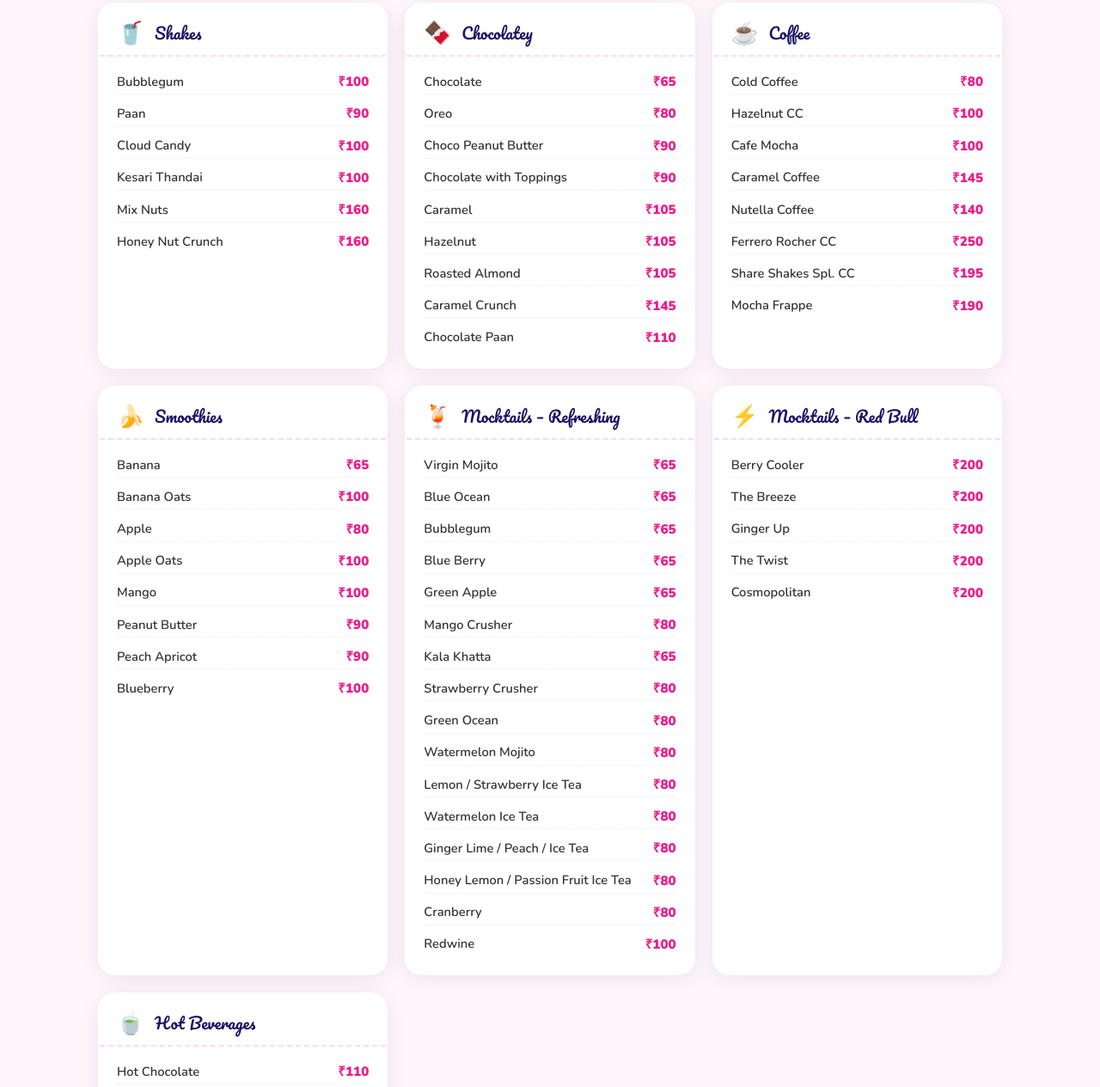
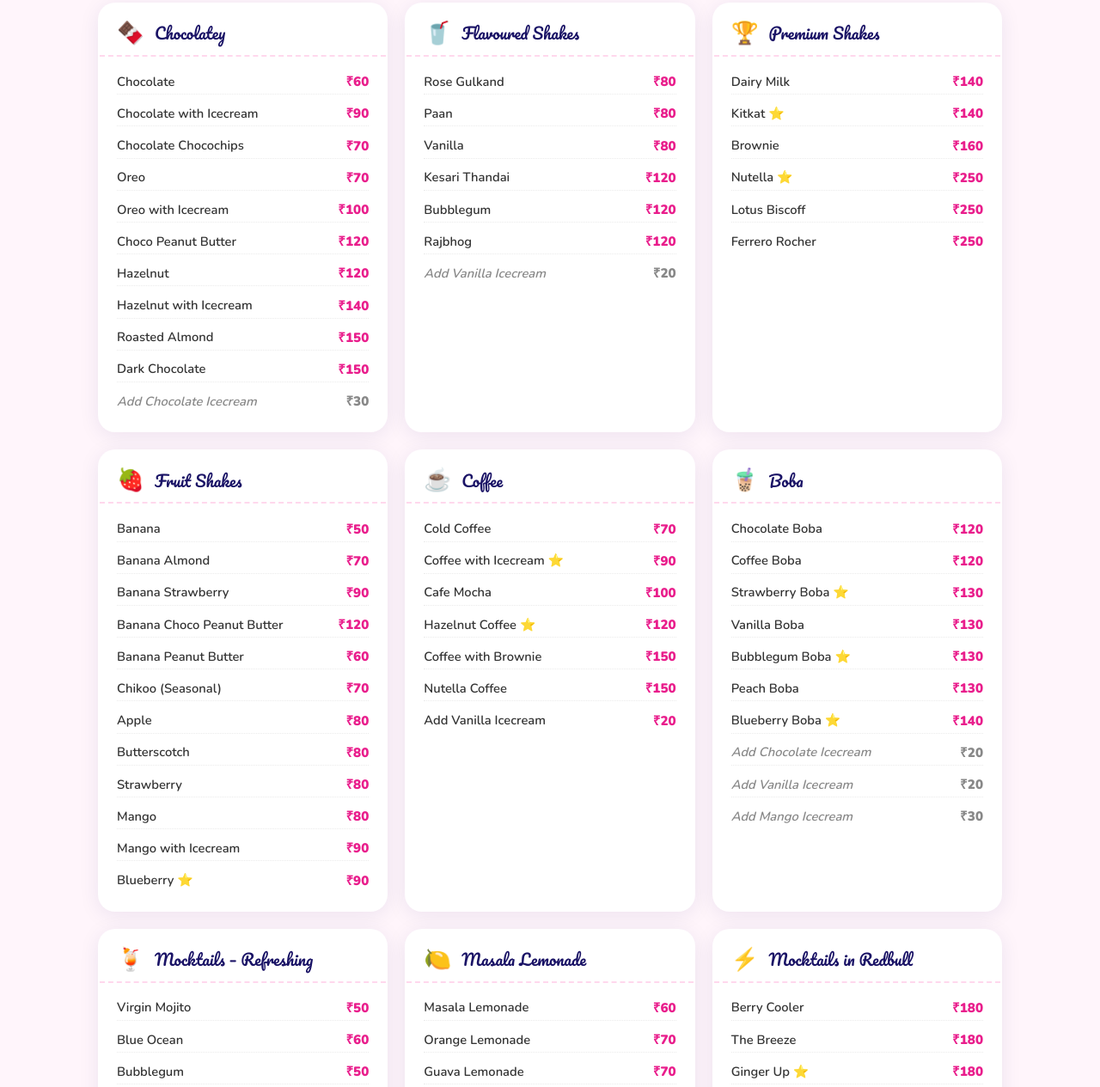
Before and after one commit to himankspotify-cmd/Shareshakes.github.io, a plain HTML site: page index.html in a window 1280 px wide. Shown: the part 1076-2341 px from the top of the page at 86% size. Drawn offline with nearby package versions, Linux system fonts and the light colour scheme.

Commit message:
Add files via upload

```diff
--- a/index.html
+++ b/index.html
@@ -546,38 +546,79 @@
 
   <div class="menu-grid">
 
-    <!-- Shakes -->
-    <div class="menu-card">
-      <div class="menu-card-header">
-        <span class="menu-card-icon">🥤</span>
-        <span class="menu-card-title">Shakes</span>
-      </div>
-      <div class="menu-items">
-        <div class="menu-item"><span>Bubblegum</span><span class="price">₹100</span></div>
-        <div class="menu-item"><span>Paan</span><span class="price">₹90</span></div>
-        <div class="menu-item"><span>Cloud Candy</span><span class="price">₹100</span></div>
-        <div class="menu-item"><span>Kesari Thandai</span><span class="price">₹100</span></div>
-        <div class="menu-item"><span>Mix Nuts</span><span class="price">₹160</span></div>
-        <div class="menu-item"><span>Honey Nut Crunch</span><span class="price">₹160</span></div>
-      </div>
-    </div>
-
-    <!-- Chocolatey -->
+    <!-- Chocolatey Shakes -->
     <div class="menu-card">
       <div class="menu-card-header">
         <span class="menu-card-icon">🍫</span>
         <span class="menu-card-title">Chocolatey</span>
       </div>
       <div class="menu-items">
-        <div class="menu-item"><span>Chocolate</span><span class="price">₹65</span></div>
-        <div class="menu-item"><span>Oreo</span><span class="price">₹80</span></div>
-        <div class="menu-item"><span>Choco Peanut Butter</span><span class="price">₹90</span></div>
-        <div class="menu-item"><span>Chocolate with Toppings</span><span class="price">₹90</span></div>
-        <div class="menu-item"><span>Caramel</span><span class="price">₹105</span></div>
-        <div class="menu-item"><span>Hazelnut</span><span class="price">₹105</span></div>
-        <div class="menu-item"><span>Roasted Almond</span><span class="price">₹105</span></div>
-        <div class="menu-item"><span>Caramel Crunch</span><span class="price">₹145</span></div>
-        <div class="menu-item"><span>Chocolate Paan</span><span class="price">₹110</span></div>
+        <div class="menu-item"><span>Chocolate</span><span class="price">₹60</span></div>
+        <div class="menu-item"><span>Chocolate with Icecream</span><span class="price">₹90</span></div>
+        <div class="menu-item"><span>Chocolate Chocochips</span><span class="price">₹70</span></div>
+        <div class="menu-item"><span>Oreo</span><span class="price">₹70</span></div>
+        <div class="menu-item"><span>Oreo with Icecream</span><span class="price">₹100</span></div>
+        <div class="menu-item"><span>Choco Peanut Butter</span><span class="price">₹120</span></div>
+        <div class="menu-item"><span>Hazelnut</span><span class="price">₹120</span></div>
+        <div class="menu-item"><span>Hazelnut with Icecream</span><span class="price">₹140</span></div>
+        <div class="menu-item"><span>Roasted Almond</span><span class="price">₹150</span></div>
+        <div class="menu-item"><span>Dark Chocolate</span><span class="price">₹150</span></div>
+        <div class="menu-item"><span style="color:#888;font-style:italic;">Add Chocolate Icecream</span><span class="price" style="color:#888;">₹30</span></div>
+      </div>
+    </div>
+
+    <!-- Flavoured Shakes -->
+    <div class="menu-card">
+      <div class="menu-card-header">
+        <span class="menu-card-icon">🥤</span>
+        <span class="menu-card-title">Flavoured Shakes</span>
+      </div>
+      <div class="menu-items">
+        <div class="menu-item"><span>Rose Gulkand</span><span class="price">₹80</span></div>
+        <div class="menu-item"><span>Paan</span><span class="price">₹80</span></div>
+        <div class="menu-item"><span>Vanilla</span><span class="price">₹80</span></div>
+        <div class="menu-item"><span>Kesari Thandai</span><span class="price">₹120</span></div>
+        <div class="menu-item"><span>Bubblegum</span><span class="price">₹120</span></div>
+        <div class="menu-item"><span>Rajbhog</span><span class="price">₹120</span></div>
+        <div class="menu-item"><span style="color:#888;font-style:italic;">Add Vanilla Icecream</span><span class="price" style="color:#888;">₹20</span></div>
+      </div>
+    </div>
+
+    <!-- Premium Shakes -->
+    <div class="menu-card">
+      <div class="menu-card-header">
+        <span class="menu-card-icon">🏆</span>
+        <span class="menu-card-title">Premium Shakes</span>
+      </div>
+      <div class="menu-items">
+        <div class="menu-item"><span>Dairy Milk</span><span class="price">₹140</span></div>
+        <div class="menu-item"><span>Kitkat ⭐</span><span class="price">₹140</span></div>
+        <div class="menu-item"><span>Brownie</span><span class="price">₹160</span></div>
+        <div class="menu-item"><span>Nutella ⭐</span><span class="price">₹250</span></div>
+        <div class="menu-item"><span>Lotus Biscoff</span><span class="price">₹250</span></div>
+        <div class="menu-item"><span>Ferrero Rocher</span><span class="price">₹250</span></div>
+      </div>
+    </div>
+
+    <!-- Fruit Shakes -->
+    <div class="menu-card">
+      <div class="menu-card-header">
+        <span class="menu-card-icon">🍓</span>
+        <span class="menu-card-title">Fruit Shakes</span>
+      </div>
+      <div class="menu-items">
+        <div class="menu-item"><span>Banana</span><span class="price">₹50</span></div>
+        <div class="menu-item"><span>Banana Almond</span><span class="price">₹70</span></div>
+        <div class="menu-item"><span>Banana Strawberry</span><span class="price">₹90</span></div>
+        <div class="menu-item"><span>Banana Choco Peanut Butter</span><span class="price">₹120</span></div>
+        <div class="menu-item"><span>Banana Peanut Butter</span><span class="price">₹60</span></div>
+        <div class="menu-item"><span>Chikoo (Seasonal)</span><span class="price">₹70</span></div>
+        <div class="menu-item"><span>Apple</span><span class="price">₹80</span></div>
+        <div class="menu-item"><span>Butterscotch</span><span class="price">₹80</span></div>
+        <div class="menu-item"><span>Strawberry</span><span class="price">₹80</span></div>
+        <div class="menu-item"><span>Mango</span><span class="price">₹80</span></div>
+        <div class="menu-item"><span>Mango with Icecream</span><span class="price">₹90</span></div>
+        <div class="menu-item"><span>Blueberry ⭐</span><span class="price">₹90</span></div>
       </div>
     </div>
 
@@ -588,32 +629,33 @@
         <span class="menu-card-title">Coffee</span>
       </div>
       <div class="menu-items">
-        <div class="menu-item"><span>Cold Coffee</span><span class="price">₹80</span></div>
-        <div class="menu-item"><span>Hazelnut CC</span><span class="price">₹100</span></div>
+        <div class="menu-item"><span>Cold Coffee</span><span class="price">₹70</span></div>
+        <div class="menu-item"><span>Coffee with Icecream ⭐</span><span class="price">₹90</span></div>
         <div class="menu-item"><span>Cafe Mocha</span><span class="price">₹100</span></div>
-        <div class="menu-item"><span>Caramel Coffee</span><span class="price">₹145</span></div>
-        <div class="menu-item"><span>Nutella Coffee</span><span class="price">₹140</span></div>
-        <div class="menu-item"><span>Ferrero Rocher CC</span><span class="price">₹250</span></div>
-        <div class="menu-item"><span>Share Shakes Spl. CC</span><span class="price">₹195</span></div>
-        <div class="menu-item"><span>Mocha Frappe</span><span class="price">₹190</span></div>
+        <div class="menu-item"><span>Hazelnut Coffee ⭐</span><span class="price">₹120</span></div>
+        <div class="menu-item"><span>Coffee with Brownie</span><span class="price">₹150</span></div>
+        <div class="menu-item"><span>Nutella Coffee</span><span class="price">₹150</span></div>
+        <div class="menu-item"><span>Add Vanilla Icecream</span><span class="price">₹20</span></div>
       </div>
     </div>
 
-    <!-- Smoothies -->
+    <!-- Boba -->
     <div class="menu-card">
       <div class="menu-card-header">
-        <span class="menu-card-icon">🍌</span>
-        <span class="menu-card-title">Smoothies</span>
+        <span class="menu-card-icon">🧋</span>
+        <span class="menu-card-title">Boba</span>
       </div>
       <div class="menu-items">
-        <div class="menu-item"><span>Banana</span><span class="price">₹65</span></div>
-        <div class="menu-item"><span>Banana Oats</span><span class="price">₹100</span></div>
-        <div class="menu-item"><span>Apple</span><span class="price">₹80</span></div>
-        <div class="menu-item"><span>Apple Oats</span><span class="price">₹100</span></div>
-        <div class="menu-item"><span>Mango</span><span class="price">₹100</span></div>
-        <div class="menu-item"><span>Peanut Butter</span><span class="price">₹90</span></div>
-        <div class="menu-item"><span>Peach Apricot</span><span class="price">₹90</span></div>
-        <div class="menu-item"><span>Blueberry</span><span class="price">₹100</span></div>
+        <div class="menu-item"><span>Chocolate Boba</span><span class="price">₹120</span></div>
+        <div class="menu-item"><span>Coffee Boba</span><span class="price">₹120</span></div>
+        <div class="menu-item"><span>Strawberry Boba ⭐</span><span class="price">₹130</span></div>
+        <div class="menu-item"><span>Vanilla Boba</span><span class="price">₹130</span></div>
+        <div class="menu-item"><span>Bubblegum Boba ⭐</span><span class="price">₹130</span></div>
+        <div class="menu-item"><span>Peach Boba</span><span class="price">₹130</span></div>
+        <div class="menu-item"><span>Blueberry Boba ⭐</span><span class="price">₹140</span></div>
+        <div class="menu-item"><span style="color:#888;font-style:italic;">Add Chocolate Icecream</span><span class="price" style="color:#888;">₹20</span></div>
+        <div class="menu-item"><span style="color:#888;font-style:italic;">Add Vanilla Icecream</span><span class="price" style="color:#888;">₹20</span></div>
+        <div class="menu-item"><span style="color:#888;font-style:italic;">Add Mango Icecream</span><span class="price" style="color:#888;">₹30</span></div>
       </div>
     </div>
 
@@ -624,37 +666,80 @@
         <span class="menu-card-title">Mocktails – Refreshing</span>
       </div>
       <div class="menu-items">
-        <div class="menu-item"><span>Virgin Mojito</span><span class="price">₹65</span></div>
-        <div class="menu-item"><span>Blue Ocean</span><span class="price">₹65</span></div>
-        <div class="menu-item"><span>Bubblegum</span><span class="price">₹65</span></div>
-        <div class="menu-item"><span>Blue Berry</span><span class="price">₹65</span></div>
-        <div class="menu-item"><span>Green Apple</span><span class="price">₹65</span></div>
-        <div class="menu-item"><span>Mango Crusher</span><span class="price">₹80</span></div>
-        <div class="menu-item"><span>Kala Khatta</span><span class="price">₹65</span></div>
-        <div class="menu-item"><span>Strawberry Crusher</span><span class="price">₹80</span></div>
-        <div class="menu-item"><span>Green Ocean</span><span class="price">₹80</span></div>
-        <div class="menu-item"><span>Watermelon Mojito</span><span class="price">₹80</span></div>
-        <div class="menu-item"><span>Lemon / Strawberry Ice Tea</span><span class="price">₹80</span></div>
-        <div class="menu-item"><span>Watermelon Ice Tea</span><span class="price">₹80</span></div>
-        <div class="menu-item"><span>Ginger Lime / Peach / Ice Tea</span><span class="price">₹80</span></div>
-        <div class="menu-item"><span>Honey Lemon / Passion Fruit Ice Tea</span><span class="price">₹80</span></div>
-        <div class="menu-item"><span>Cranberry</span><span class="price">₹80</span></div>
-        <div class="menu-item"><span>Redwine</span><span class="price">₹100</span></div>
+        <div class="menu-item"><span>Virgin Mojito</span><span class="price">₹50</span></div>
+        <div class="menu-item"><span>Blue Ocean</span><span class="price">₹60</span></div>
+        <div class="menu-item"><span>Bubblegum</span><span class="price">₹50</span></div>
+        <div class="menu-item"><span>Purpleberry</span><span class="price">₹70</span></div>
+        <div class="menu-item"><span>Exotic Berry ⭐</span><span class="price">₹60</span></div>
+        <div class="menu-item"><span>Kala Khatta</span><span class="price">₹50</span></div>
+        <div class="menu-item"><span>Lichee</span><span class="price">₹60</span></div>
+        <div class="menu-item"><span>Devil's Eye (Orange + Peach)</span><span class="price">₹60</span></div>
+        <div class="menu-item"><span>Sunset</span><span class="price">₹70</span></div>
+        <div class="menu-item"><span>Mango Crusher</span><span class="price">₹60</span></div>
+        <div class="menu-item"><span>Strawberry Crusher</span><span class="price">₹70</span></div>
+        <div class="menu-item"><span>Green Ocean</span><span class="price">₹70</span></div>
+        <div class="menu-item"><span>Watermelon Mojito</span><span class="price">₹70</span></div>
+        <div class="menu-item"><span>Mango Peach ⭐</span><span class="price">₹70</span></div>
+        <div class="menu-item"><span>Kiwi Strawberry ⭐</span><span class="price">₹70</span></div>
+        <div class="menu-item"><span>Gingertime</span><span class="price">₹70</span></div>
+        <div class="menu-item"><span>Ginger Peach</span><span class="price">₹70</span></div>
+        <div class="menu-item"><span>Cranberry ⭐</span><span class="price">₹80</span></div>
+        <div class="menu-item"><span>Red Wine</span><span class="price">₹80</span></div>
+        <div class="menu-item"><span style="color:#888;font-style:italic;">Add Popping Boba</span><span class="price" style="color:#888;">₹50</span></div>
       </div>
     </div>
 
-    <!-- Mocktails – Red Bull -->
+    <!-- Masala Lemonade -->
+    <div class="menu-card">
+      <div class="menu-card-header">
+        <span class="menu-card-icon">🍋</span>
+        <span class="menu-card-title">Masala Lemonade</span>
+      </div>
+      <div class="menu-items">
+        <div class="menu-item"><span>Masala Lemonade</span><span class="price">₹60</span></div>
+        <div class="menu-item"><span>Orange Lemonade</span><span class="price">₹70</span></div>
+        <div class="menu-item"><span>Guava Lemonade</span><span class="price">₹70</span></div>
+        <div class="menu-item"><span>Masala Ice Tea</span><span class="price">₹60</span></div>
+        <div style="margin-top:0.5rem;padding-top:0.5rem;border-top:1px dashed rgba(255,62,165,0.2);font-size:0.82rem;font-weight:700;color:var(--navy);">🍵 Ice Tea</div>
+        <div class="menu-item"><span>Lemon Ice Tea</span><span class="price">₹60</span></div>
+        <div class="menu-item"><span>Peach Ice Tea</span><span class="price">₹70</span></div>
+        <div class="menu-item"><span>Strawberry Ice Tea ⭐</span><span class="price">₹70</span></div>
+        <div class="menu-item"><span>Watermelon Ice Tea</span><span class="price">₹70</span></div>
+        <div class="menu-item"><span>Passion Fruit Ice Tea</span><span class="price">₹80</span></div>
+        <div class="menu-item"><span style="color:#888;font-style:italic;">Sugar Free Mocktails Available</span><span class="price"></span></div>
+      </div>
+    </div>
+
+    <!-- Mocktails in Redbull -->
     <div class="menu-card">
       <div class="menu-card-header">
         <span class="menu-card-icon">⚡</span>
-        <span class="menu-card-title">Mocktails – Red Bull</span>
+        <span class="menu-card-title">Mocktails in Redbull</span>
       </div>
       <div class="menu-items">
-        <div class="menu-item"><span>Berry Cooler</span><span class="price">₹200</span></div>
-        <div class="menu-item"><span>The Breeze</span><span class="price">₹200</span></div>
-        <div class="menu-item"><span>Ginger Up</span><span class="price">₹200</span></div>
-        <div class="menu-item"><span>The Twist</span><span class="price">₹200</span></div>
-        <div class="menu-item"><span>Cosmopolitan</span><span class="price">₹200</span></div>
+        <div class="menu-item"><span>Berry Cooler</span><span class="price">₹180</span></div>
+        <div class="menu-item"><span>The Breeze</span><span class="price">₹180</span></div>
+        <div class="menu-item"><span>Ginger Up ⭐</span><span class="price">₹180</span></div>
+        <div class="menu-item"><span>The Twist</span><span class="price">₹180</span></div>
+        <div class="menu-item"><span>Cosmopolitan</span><span class="price">₹180</span></div>
+      </div>
+    </div>
+
+    <!-- Smoothies -->
+    <div class="menu-card">
+      <div class="menu-card-header">
+        <span class="menu-card-icon">🌿</span>
+        <span class="menu-card-title">Smoothies (Healthy)</span>
+      </div>
+      <div class="menu-items">
+        <div class="menu-item"><span>Banana</span><span class="price">₹70</span></div>
+        <div class="menu-item"><span>Banana Oats</span><span class="price">₹100</span></div>
+        <div class="menu-item"><span>Apple</span><span class="price">₹100</span></div>
+        <div class="menu-item"><span>Apple Oats</span><span class="price">₹110</span></div>
+        <div class="menu-item"><span>Mango</span><span class="price">₹80</span></div>
+        <div class="menu-item"><span>Peanut Butter</span><span class="price">₹100</span></div>
+        <div class="menu-item"><span>Banana Peanut Butter Oats</span><span class="price">₹130</span></div>
+        <div class="menu-item"><span>Peanut Butter Oats</span><span class="price">₹120</span></div>
       </div>
     </div>
 
@@ -668,10 +753,8 @@
         <div class="menu-item"><span>Hot Chocolate</span><span class="price">₹110</span></div>
         <div class="menu-item"><span>Hazelnut H.C</span><span class="price">₹130</span></div>
         <div class="menu-item"><span>Hot Cafe Mocha</span><span class="price">₹130</span></div>
-        <div class="menu-item"><span>Hot Choc Brownie</span><span class="price">₹180</span></div>
-        <div class="menu-item"><span>Cappuccino</span><span class="price">₹70</span></div>
-        <div class="menu-item"><span>Hazelnut Cappuccino</span><span class="price">₹100</span></div>
-        <div class="menu-item"><span>Tiramisu Coffee</span><span class="price">₹130</span></div>
+        <div class="menu-item"><span>Hot Chocolate Brownie ⭐</span><span class="price">₹160</span></div>
+        <div class="menu-item"><span>Nutella H.C</span><span class="price">₹180</span></div>
       </div>
     </div>
 
```
